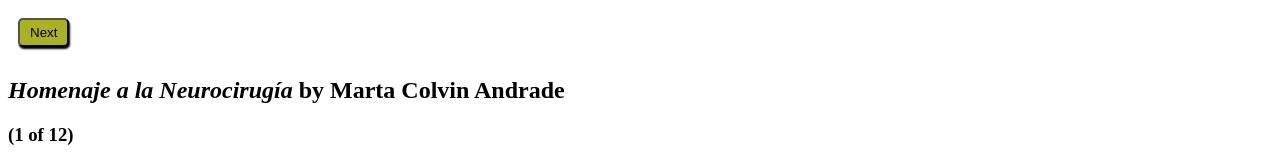
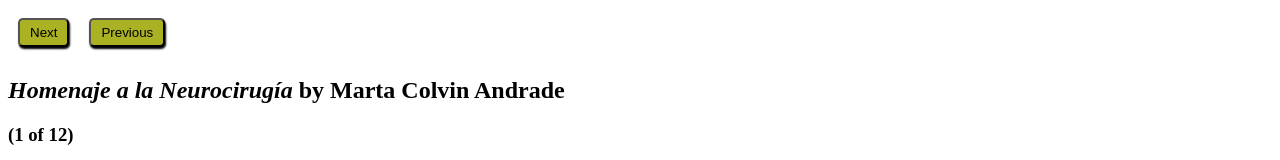
Before and after one commit to lazo2212/learning_react, a React (Create React App) app: page / in a window 1280 px wide. Shown: the top 160 px of the page. Built offline with nearby package versions, Linux system fonts and the light colour scheme.

Commit message:
modified:   src/App.js

```diff
--- a/src/App.js
+++ b/src/App.js
@@ -7,8 +7,20 @@ const Gallery = () => {
   const [index, setIndex] = useState(0);
   const [showMore, setShowMore] = useState(false);
 
-  const handleClick = () => {
-    setIndex(index + 1);
+  const handleNextClick = () => {
+    if (index >= sculptureList.length - 1) {
+      setIndex(0);
+    } else {
+      setIndex(index + 1);
+    }
+  };
+
+  const handlePreviousClick = () => {
+    if (index <= 0) {
+      setIndex(sculptureList.length - 1);
+    } else {
+      setIndex(index - 1);
+    }
   };
 
   const handleMoreClicks = () => {
@@ -18,7 +30,8 @@ const Gallery = () => {
   let sculpture = sculptureList[index];
   return (
     <>
-      <button onClick={handleClick}>Next</button>
+      <button onClick={handleNextClick}>Next</button>
+      <button onClick={handlePreviousClick}>Previous</button>
       <h2>
         <i>{sculpture.name} </i>
         by {sculpture.artist}
```
